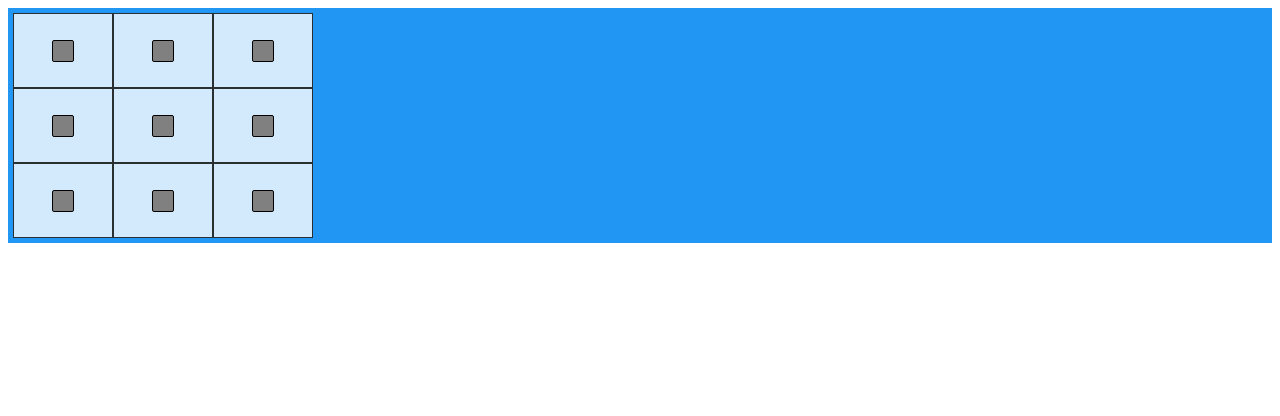
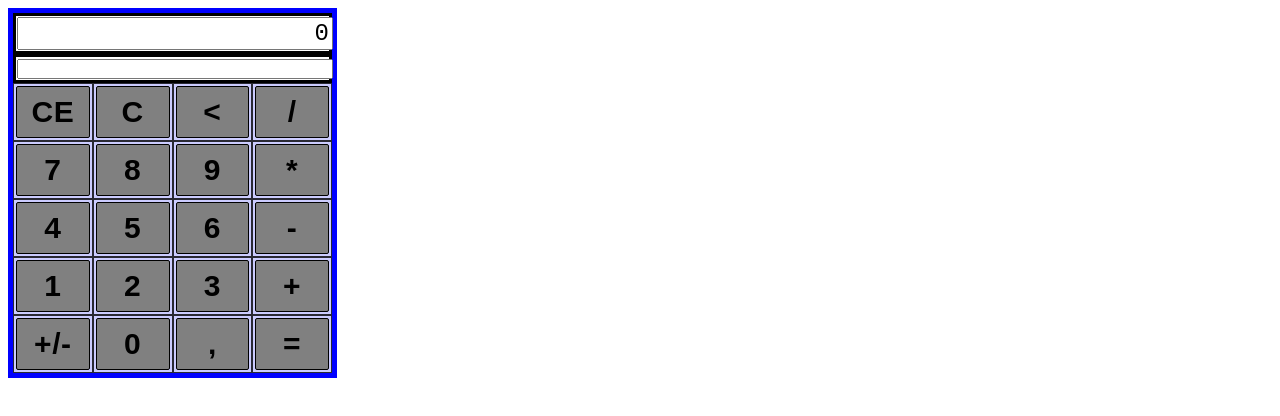
Before and after one commit to golisan/taschenrechner, a Vue app: page / in a window 1280 px wide. Shown: the top 416 px of the page. Built offline with nearby package versions, Linux system fonts and the light colour scheme.

Commit message:
Oberfläche fertig

```diff
--- a/src/App.vue
+++ b/src/App.vue
@@ -1,6 +1,6 @@
 <template>
   <div id="app">
-    <rechner></rechner>
+    <Rechner/>
   </div>
 </template>
 
@@ -27,7 +27,7 @@
 }
 </style>
 <script>
-  import Rechner from "./views/rechner";
+  import Rechner from "./views/Rechner";
   export default {
     components: {Rechner}
   }
--- a/src/components/buttons/CalcButton.vue
+++ b/src/components/buttons/CalcButton.vue
@@ -1,18 +1,24 @@
 <template>
-    <button class="button"> {{text}}
-    </button>
+  <button @click="ClickButton($event)" class="button">{{ text }}</button>
 </template>
 
 <script>
 export default {
   name: "CalcButton",
-        props: ['text']
+  props: { text: String, btntype: String },
+  methods: {
+    ClickButton(event) {
+      console.log(event.currentTarget.text);
+
     }
+  }
+};
 </script>
 
 <style scoped>
 .button {
-        margin: 0.5em 0;
+  display: inline-block;
+  text-align: center;
   padding: 10px;
   background: grey;
   border: 1px solid black;
@@ -27,6 +33,8 @@
   text-transform: uppercase;
   cursor: pointer;
   transition: 0.3s;
+  width: 100%;
+  heigth: 100%;
 }
 
 .button:hover {
--- a/src/main.js
+++ b/src/main.js
@@ -2,7 +2,19 @@ import Vue from "vue";
 import App from "./App.vue";
 
 Vue.config.productionTip = false;
+const OP = { NOOP: 0, MAL: 1, GETEILT: 2, PLUS: 3, MINUS: 4 };
+const TYPE = { NOTYPE: 0, ZAHL: 1, FUNKTION: 2 };
 
+export var globalStore = new Vue({
+  data: {
+    gErgebnis: "0",
+    gRechnung: "",
+    gZahl: "0",
+    gOp: OP.NOOP,
+    gButtonType : TYPE.NOTYPE
+
+  }
+});
 new Vue({
   render: h => h(App)
 }).$mount("#app");
--- /dev/null
+++ b/src/views/Rechner.vue
@@ -0,0 +1,97 @@
+<template>
+    <div>
+    <div class="grid-container">
+        <div class="grid-display"><input v-model = "ergebnis" class="result" type="text" name="Ergebnis" readonly></div>
+        <div class="grid-rechnung"><input v-model ="rechnung" class="rechnung" name="Rechnung"  readonly></div>
+        <div class="grid-item"><CalcButton text="CE" btntype="2"></CalcButton></div>
+        <div class="grid-item"><CalcButton text="C" btntype="2"></CalcButton></div>
+        <div class="grid-item"><CalcButton text="<" btntype="2"></CalcButton></div>
+        <div class="grid-item"><CalcButton text="/" btntype="2"></CalcButton></div>
+        <div class="grid-item"><CalcButton text="7" btntype="1"></CalcButton></div>
+        <div class="grid-item"><CalcButton text="8" btntype="1"></CalcButton></div>
+        <div class="grid-item"><CalcButton text="9" btntype="1"></CalcButton></div>
+        <div class="grid-item"><CalcButton text="*" btntype="2"></CalcButton></div>
+        <div class="grid-item"><CalcButton text="4" btntype="1"></CalcButton></div>
+        <div class="grid-item"><CalcButton text="5" btntype="1"></CalcButton></div>
+        <div class="grid-item"><CalcButton text="6" btntype="1"></CalcButton></div>
+        <div class="grid-item"><CalcButton text="-" btntype="2"></CalcButton></div>
+        <div class="grid-item"><CalcButton text="1" btntype="1"></CalcButton></div>
+        <div class="grid-item"><CalcButton text="2" btntype="1"></CalcButton></div>
+        <div class="grid-item"><CalcButton text="3" btntype="1"></CalcButton></div>
+        <div class="grid-item"><CalcButton text="+" btntype="2"></CalcButton></div>
+        <div class="grid-item"><CalcButton text="+/-" btntype="2"></CalcButton></div>
+        <div class="grid-item"><CalcButton text="0" btntype="1"></CalcButton></div>
+        <div class="grid-item"><CalcButton text="," btntype="2"></CalcButton></div>
+        <div class="grid-item"><CalcButton text="=" btntype="2"></CalcButton></div>
+    </div>
+    </div>
+</template>
+
+<script>
+    import {globalStore} from '../main.js';
+    import CalcButton from "../components/buttons/CalcButton";
+
+    export default {
+  name: "Rechner",
+  components: { CalcButton },
+        data: function() {
+            return {
+                ergebnis: globalStore.gErgebnis,
+                zahl: globalStore.gZahl,
+                op: globalStore.gOp,
+                rechnung: globalStore.gRechnung
+
+            }
+        }
+    }
+
+
+</script>
+
+<style scoped>
+    .grid-container {
+        display: grid;
+        grid-template-columns: repeat(4 , 1fr);
+        background-color: blue;
+        padding: 5px;
+        width: fit-content;
+
+    }
+    .grid-display {
+        background-color: white;
+        border: 3px solid black;
+        grid-column: 1 / 5;
+        grid-row: 1 ;
+        padding: 1px;
+    }
+    .grid-rechnung {
+        background-color: white;
+        border: 3px solid black;
+        grid-column: 1 / 5;
+        grid-row: 2  ;
+        padding: 1px;
+
+   }
+
+    .grid-item {
+        background-color: rgba(255, 255, 255, 0.8);
+        border: 1px solid rgba(0, 0, 0, 0.8);
+        padding: 2px;
+        font-size: 30px;
+        text-align: center;
+    }
+    .result {
+        width: 99%;
+        heigth: 100%;
+        font-size: 24px;
+        font-family: monospace;
+        text-align: right;
+    }
+    .rechnung {
+        width: 99%;
+        heigth: 100%;
+        font-size: 12px;
+        font-family: monospace;
+        text-align: right;
+    }
+</style>
--- a/src/views/rechner.vue
+++ /dev/null
@@ -1,40 +0,0 @@
-<template>
-    <div>
-    <div class="grid-container">
-        <div class="grid-item"><CalcButton></CalcButton></div>
-        <div class="grid-item"><CalcButton></CalcButton></div>
-        <div class="grid-item"><CalcButton></CalcButton></div>
-        <div class="grid-item"><CalcButton></CalcButton></div>
-        <div class="grid-item"><CalcButton></CalcButton></div>
-        <div class="grid-item"><CalcButton></CalcButton></div>
-        <div class="grid-item"><CalcButton></CalcButton></div>
-        <div class="grid-item"><CalcButton></CalcButton></div>
-        <div class="grid-item"><CalcButton></CalcButton></div>
-    </div>
-    </div>
-</template>
-
-<script>
-    import CalcButton from "../components/buttons/CalcButton";
-    export default {
-        name: "rechner",
-        components: {CalcButton}
-    }
-</script>
-
-<style scoped>
-    .grid-container {
-        display: grid;
-        grid-template-columns: 100px 100px 100px;
-        background-color: #2196F3;
-        padding: 5px;
-    }
-
-    .grid-item {
-        background-color: rgba(255, 255, 255, 0.8);
-        border: 1px solid rgba(0, 0, 0, 0.8);
-        padding: 10px;
-        font-size: 30px;
-        text-align: center;
-    }
-</style>
```
Lines whose indentation alone changed are shown as unchanged.
